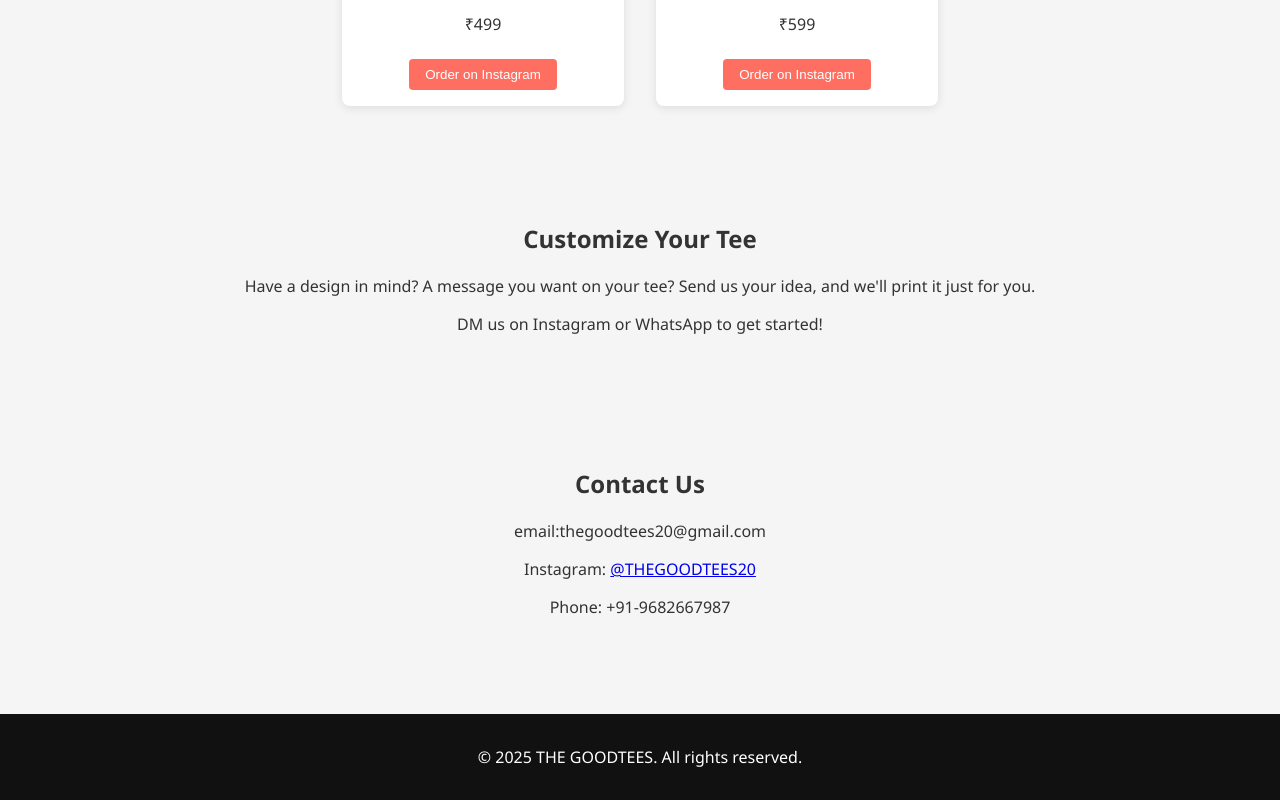
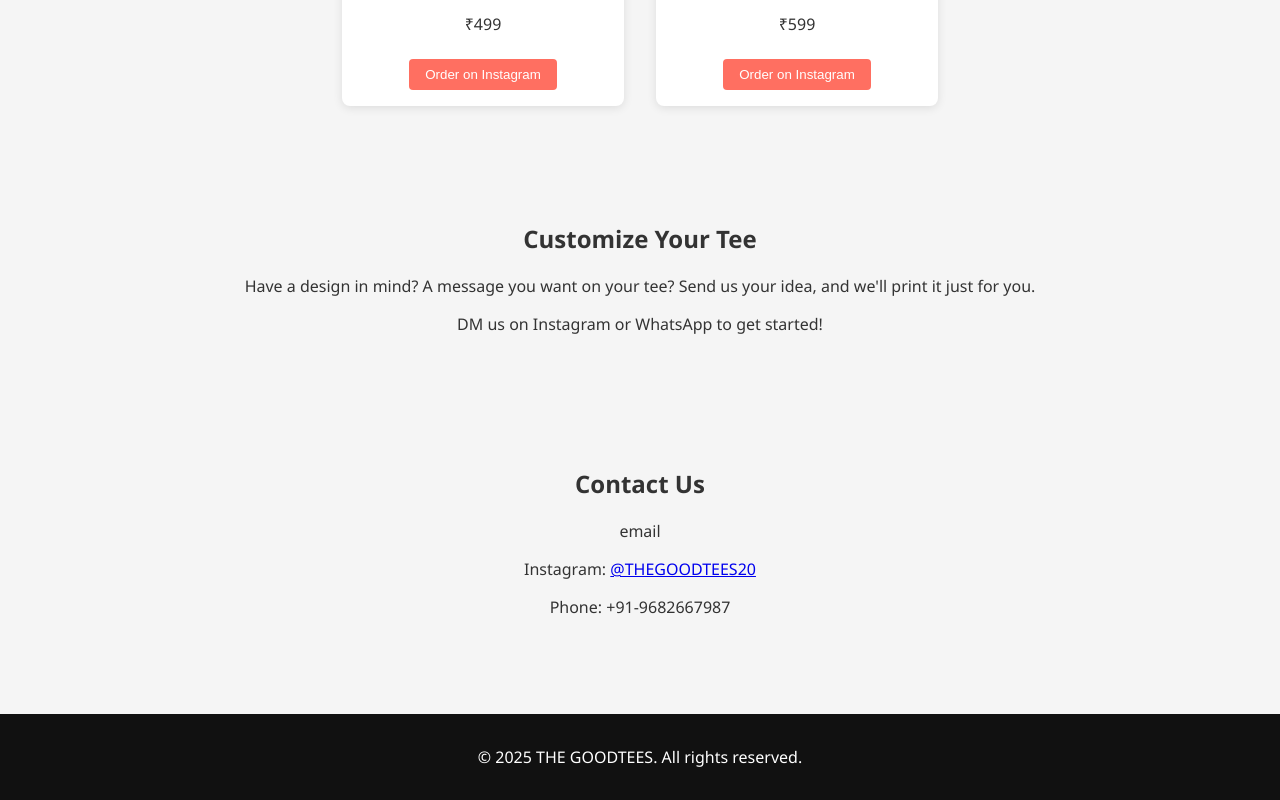
Before and after one commit to thegoodtees/thegoodtees, a plain HTML site: page index.html in a window 1280 px wide. Shown: the part 1082-1882 px from the top of the page. Drawn offline with Linux system fonts and the light colour scheme.

Commit message:
Update index7.html

```diff
--- a/index.html
+++ b/index.html
@@ -143,7 +143,7 @@
 
   <section id="contact" class="section">
     <h2>Contact Us</h2>
-    <p>email:thegoodtees20@gmail.com</p>
+    <p>email<a href="mailto:thegoodtees20@gmail.com"></a></p>
     <p>Instagram: <a href="https://instagram.com/THEGOODTEES20" target="_blank">@THEGOODTEES20</a></p>
     <p>Phone: +91-9682667987</p>
   </section>
```
